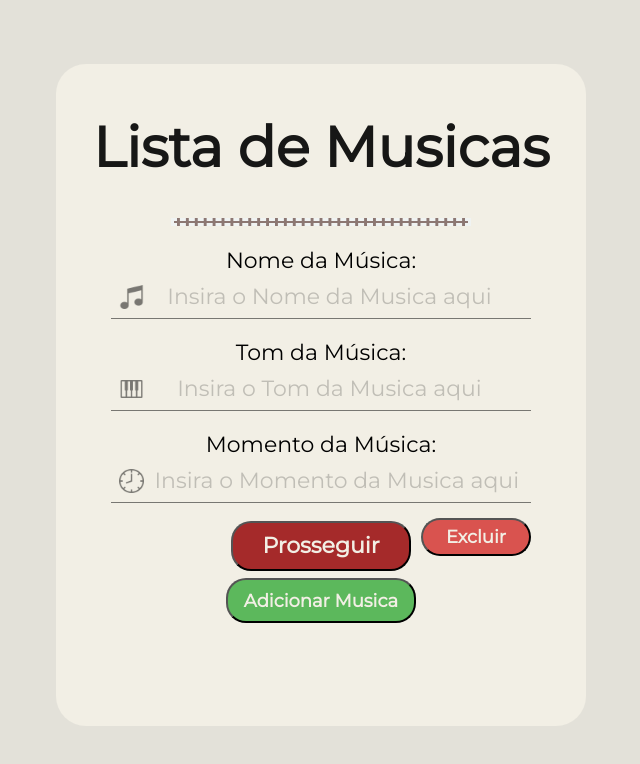
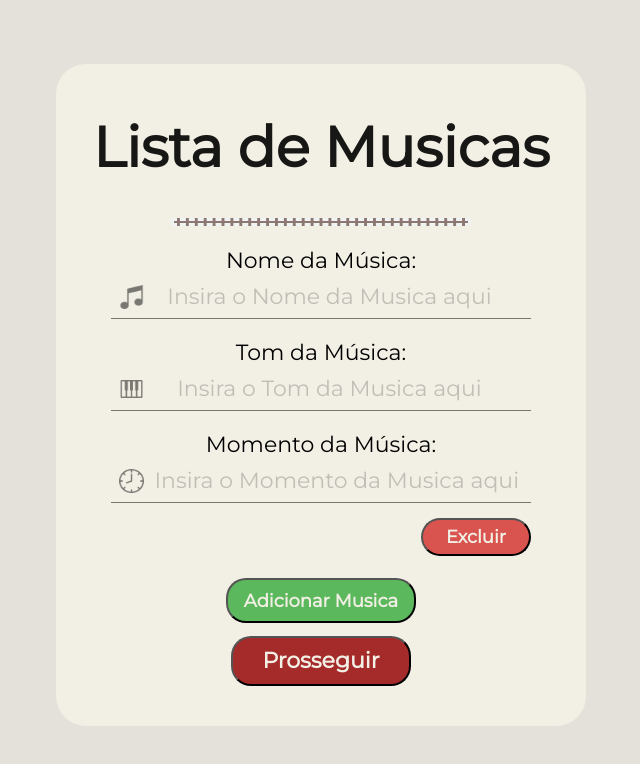
Before and after one commit to lipe-s-m/Lista-De-Musicas, a React (Create React App) app: page /Musicas/1/1 in a window 1280 px wide. Shown: the top 764 px of the page, without its empty margins (319-959 px from the left). Built offline with nearby package versions, Linux system fonts and the light colour scheme.

Commit message:
concertando o botao de envio DENOVOKKK

```diff
--- a/src/Pages/Home/Musicas.css
+++ b/src/Pages/Home/Musicas.css
@@ -252,7 +252,7 @@ hr {
   position: absolute;
   left: 50%; /* Centralizar o botão horizontalmente */
   transform: translateX(-50%); /* Centralizar o botão horizontalmente */
-  margin-top: -4.5%;
+  margin-top: 4.5%;
 }
 .excluir-musica {
   background-color: #d9534f;
```
